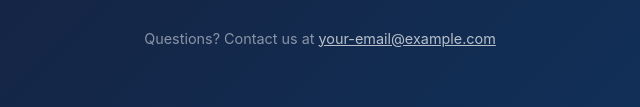
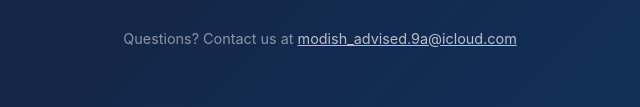
Before and after one commit to szweier/Cubiks-Support, a plain HTML site: page index.html in a window 1280 px wide. Shown: the part 1238-1345 px from the top of the page, 320-960 px from the left. Drawn offline with Linux system fonts and the light colour scheme.

Commit message:
Update index.html

```diff
--- a/index.html
+++ b/index.html
@@ -161,7 +161,7 @@
         </div>
 
         <div class="contact">
-            <p>Questions? Contact us at <a href="mailto:your-email@example.com">your-email@example.com</a></p>
+            <p>Questions? Contact us at <a href="mailto:modish_advised.9a@icloud.com">modish_advised.9a@icloud.com</a></p>
         </div>
     </div>
 </body>
```
